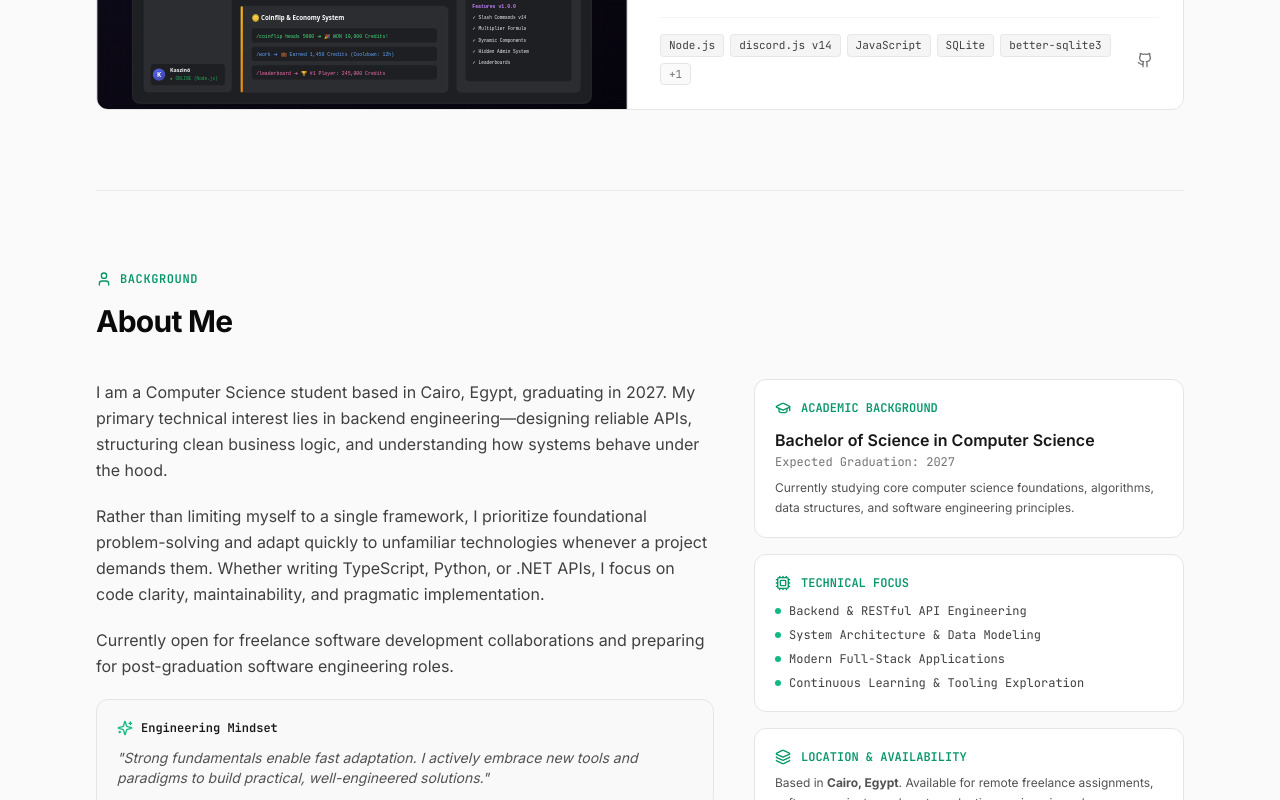
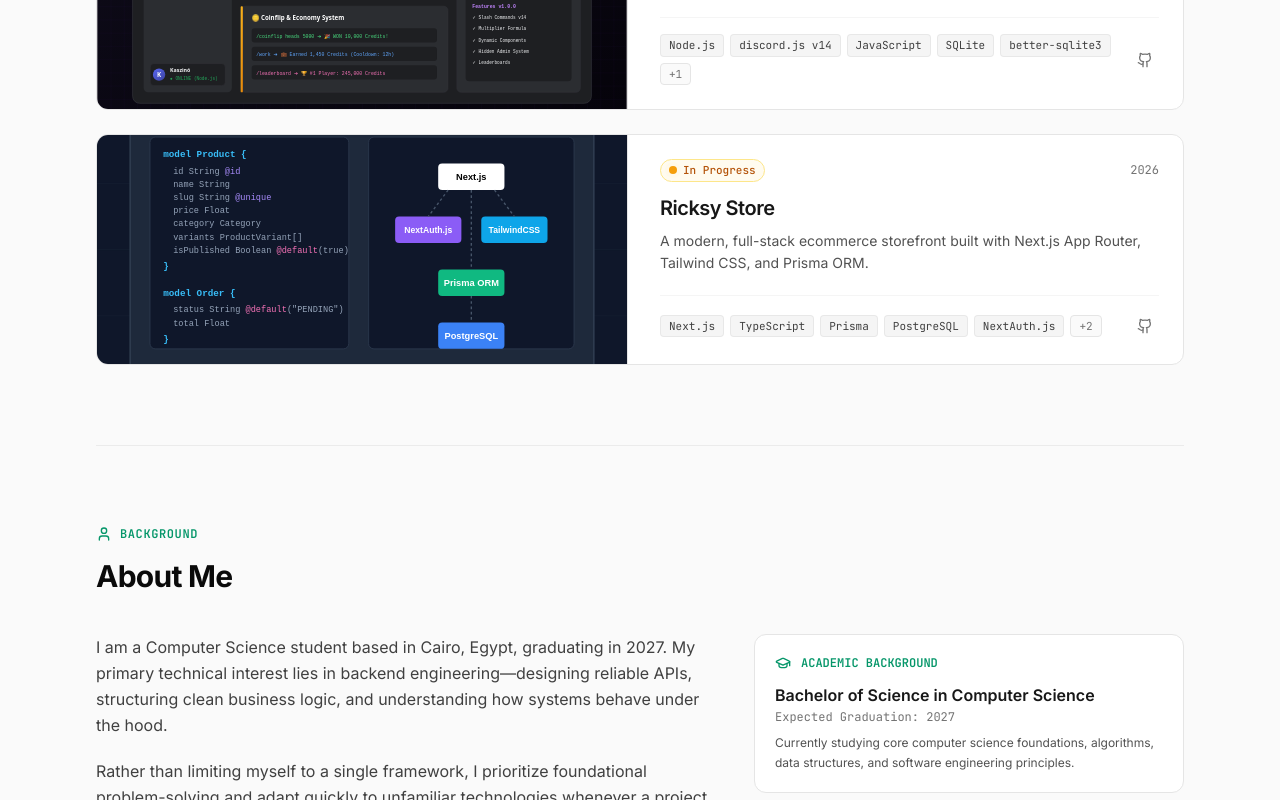
Before and after one commit to Ramzyayman/portfolio, a Next.js app: page / in a window 1280 px wide. Shown: the part 1260-2060 px from the top of the page. Built offline with nearby package versions, Linux system fonts and the light colour scheme.

Commit message:
feat: add ricksy-store project to portfolio

```diff
--- a/src/data/projects.ts
+++ b/src/data/projects.ts
@@ -150,6 +150,56 @@ export const projectsData: Project[] = [
       "Developed a deep appreciation for compiled type safety and ORM database migration workflows with EF Core.",
     ],
   },
+  {
+    title: "Ricksy Store",
+    slug: "ricksy-store",
+    shortDescription:
+      "A modern, full-stack ecommerce storefront built with Next.js App Router, Tailwind CSS, and Prisma ORM.",
+    longDescription:
+      "Ricksy Store is a full-featured ecommerce web application utilizing the Next.js framework. It integrates NextAuth for secure authentication, Prisma as a robust ORM connecting to a PostgreSQL database, and features a responsive, beautifully styled interface using Tailwind CSS and shadcn/ui. The store supports comprehensive user session management, product categorization, and tailored cart/order tracking.",
+    status: "in-progress",
+    featured: true,
+    technologies: [
+      "Next.js",
+      "TypeScript",
+      "Prisma",
+      "PostgreSQL",
+      "NextAuth.js",
+      "Tailwind CSS",
+      "Zustand",
+    ],
+    role: "Full-Stack Development",
+    year: "2026",
+    githubUrl: "https://github.com/Ramzyayman/ricksy-store",
+    liveUrl: undefined,
+    coverImage: "/images/projects/ricksy-store/cover.svg",
+    galleryImages: [
+      {
+        url: "/images/projects/ricksy-store/cover.svg",
+        caption: "Ricksy Store - Prisma Data Models and Next.js Architecture",
+        alt: "Ricksy Store Architecture diagram",
+      },
+    ],
+    technicalDetails: [
+      "Full-stack Next.js App Router architecture with React Server Components.",
+      "Relational database schema managed with Prisma ORM and hosted on PostgreSQL, handling categories, variants, and order workflows.",
+      "Authentication and session management via NextAuth.js.",
+      "Client-side state for cart interactions managed using Zustand.",
+      "Form validation pipelines with React Hook Form and Zod.",
+    ],
+    challenges: [
+      "Designing a scalable relational database schema that handles complex product variations, inventory stock, and order snapshots.",
+      "Creating seamless, type-safe data fetching patterns between Server Components and Prisma.",
+    ],
+    solutions: [
+      "Implemented a comprehensive PostgreSQL schema with cascade deletions and atomic references (e.g., saving snapshot price/sku strings on OrderItems).",
+      "Leveraged Server Actions and strict TypeScript interfaces for reliable end-to-end type safety during mutations.",
+    ],
+    lessonsLearned: [
+      "Gained deep expertise in Next.js 15 routing paradigms and server-side rendering strategies.",
+      "Mastered data modeling techniques for real-world ecommerce use cases.",
+    ],
+  },
 ];
 
 /** Get all projects */
```
Also changed, not shown: public/images/projects/ricksy-store/cover.svg (added).
